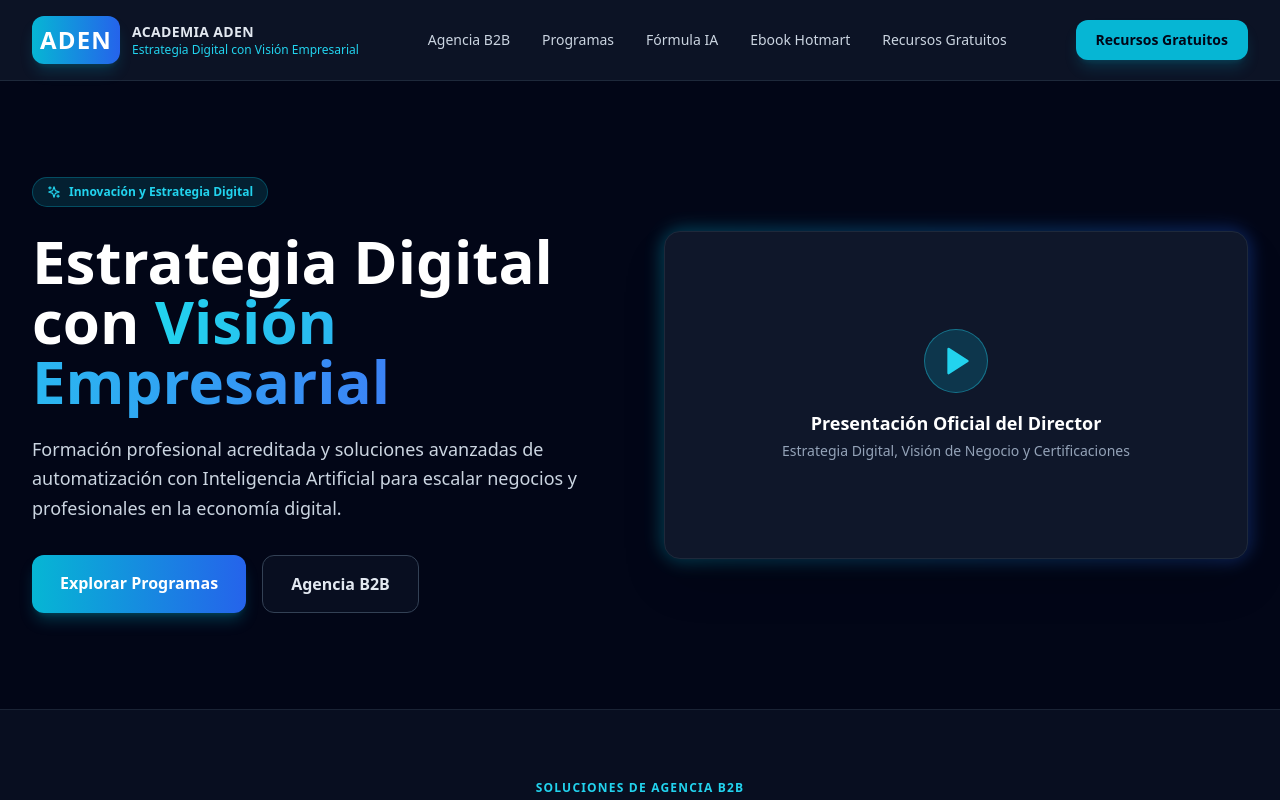
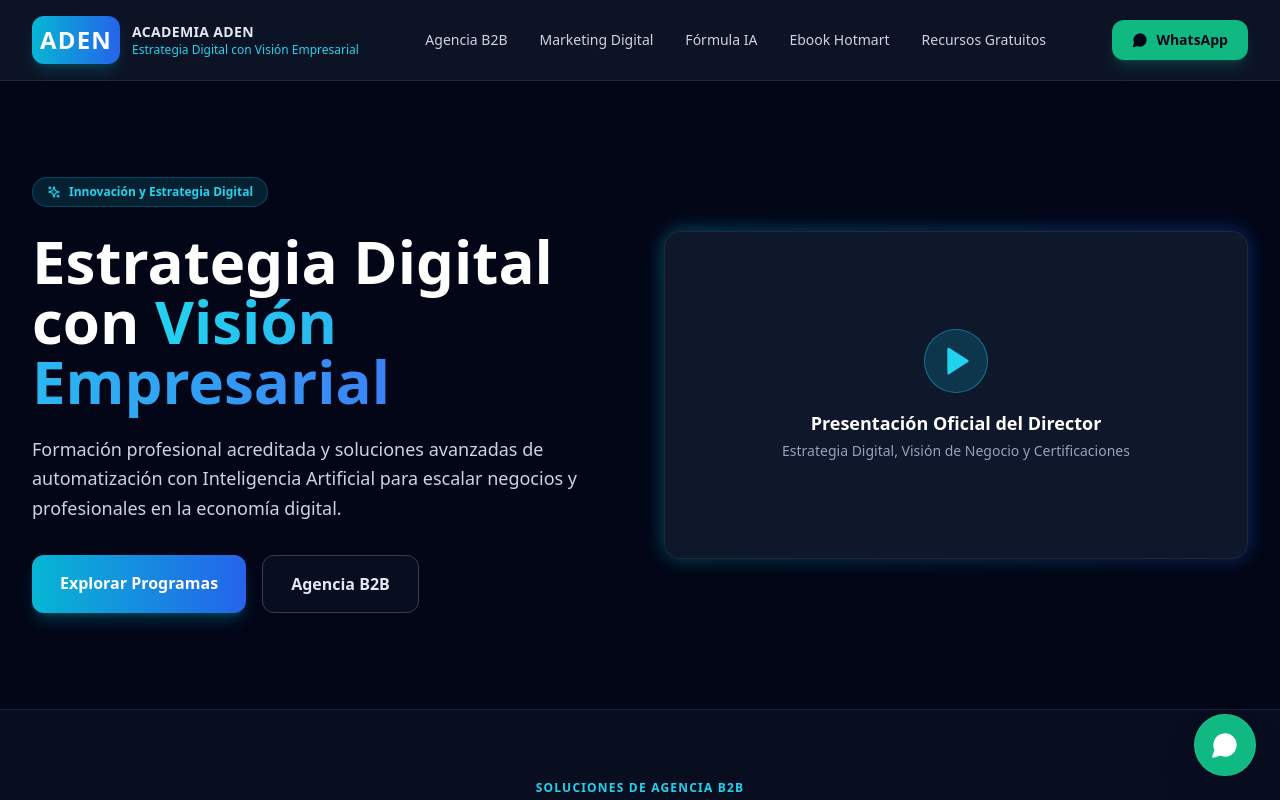
Before and after one commit to adenacademiadigital/aden-oficial, a React (Vite) app: page / in a window 1280 px wide. Shown: the top 800 px of the page. Built offline with nearby package versions, Linux system fonts and the light colour scheme.

Commit message:
Update App.jsx

```diff
--- a/App.jsx
+++ b/App.jsx
@@ -14,7 +14,7 @@
   Facebook,
   Linkedin,
   Video,
-  Sparkle
+  MessageCircle
 } from 'lucide-react';
 
 export default function App() {
@@ -37,7 +37,18 @@
   };
 
   return (
-    <div className="min-h-screen bg-slate-950 text-slate-100 font-sans selection:bg-cyan-500 selection:text-slate-950">
+    <div className="min-h-screen bg-slate-950 text-slate-100 font-sans selection:bg-cyan-500 selection:text-slate-950 relative">
+
+      {/* BOTÓN FLOTANTE DE WHATSAPP */}
+      <a
+        href="https://wa.me/573215467418?text=Hola%20Academia%20ADEN,%20quisiera%20recibir%20informaci%C3%B3n"
+        target="_blank"
+        rel="noopener noreferrer"
+        className="fixed bottom-6 right-6 z-50 bg-emerald-500 hover:bg-emerald-400 text-white p-4 rounded-full shadow-2xl transition-all duration-300 hover:scale-110 flex items-center justify-center border border-emerald-400/40"
+        title="Contactar por WhatsApp"
+      >
+        <MessageCircle className="w-7 h-7 fill-current" />
+      </a>
 
       {/* 1. HEADER INSTITUCIONAL */}
       <header className="border-b border-slate-800 bg-slate-900/80 backdrop-blur sticky top-0 z-50">
@@ -54,17 +65,19 @@
 
           <nav className="hidden md:flex space-x-8 text-sm font-medium text-slate-300">
             <a href="#agencia" className="hover:text-cyan-400 transition">Agencia B2B</a>
-            <a href="#programas" className="hover:text-cyan-400 transition">Programas</a>
+            <a href="#programas" className="hover:text-cyan-400 transition">Marketing Digital</a>
             <a href="#formula-ia" className="hover:text-cyan-400 transition">Fórmula IA</a>
             <a href="#ebook-hotmart" className="hover:text-cyan-400 transition">Ebook Hotmart</a>
             <a href="#recursos" className="hover:text-cyan-400 transition">Recursos Gratuitos</a>
           </nav>
 
           <a
-            href="#recursos"
-            className="bg-cyan-500 hover:bg-cyan-400 text-slate-950 px-5 py-2.5 rounded-xl font-bold text-sm transition shadow-lg shadow-cyan-500/20"
+            href="https://wa.me/573215467418?text=Hola%20Academia%20ADEN,%20quisiera%20recibir%20informaci%C3%B3n"
+            target="_blank"
+            rel="noopener noreferrer"
+            className="bg-emerald-500 hover:bg-emerald-400 text-slate-950 px-5 py-2.5 rounded-xl font-bold text-sm transition shadow-lg shadow-emerald-500/20 inline-flex items-center gap-2"
           >
-            Recursos Gratuitos
+            <MessageCircle className="w-4 h-4 fill-current" /> WhatsApp
           </a>
         </div>
       </header>
```
